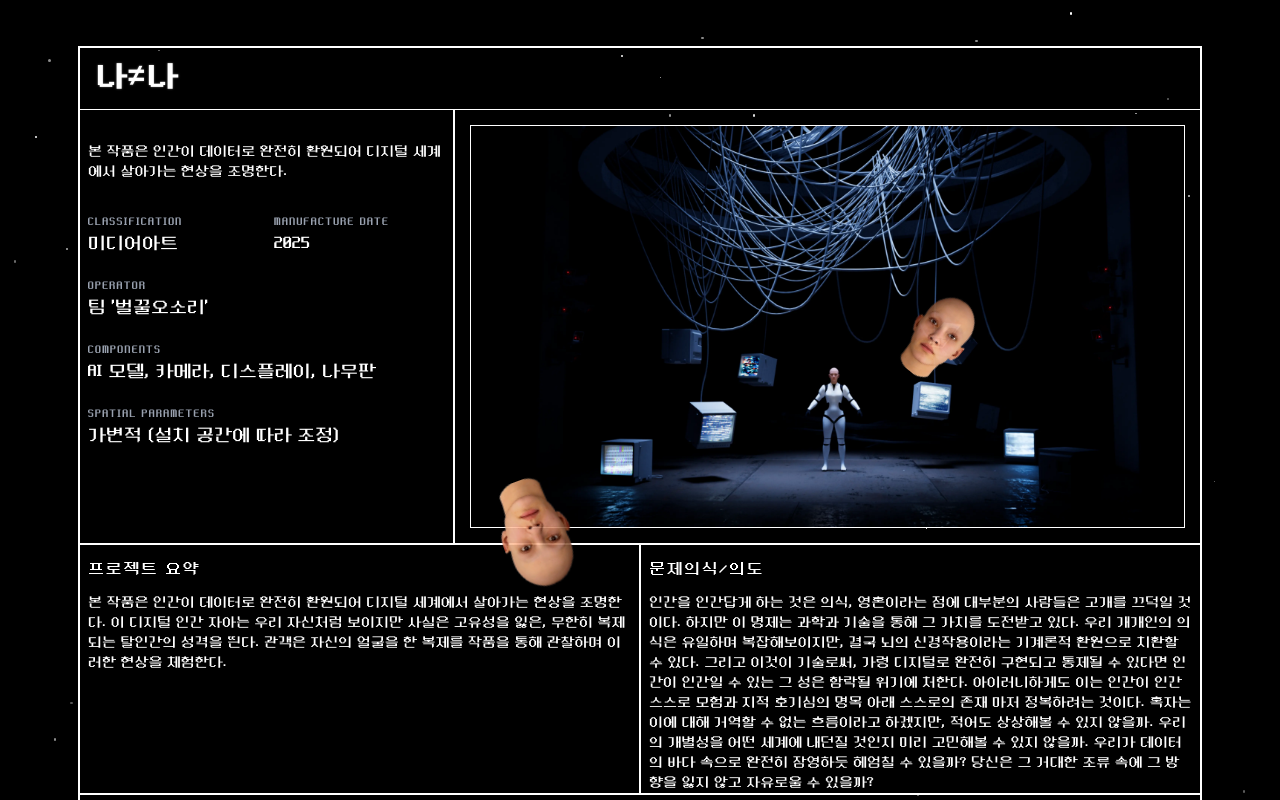
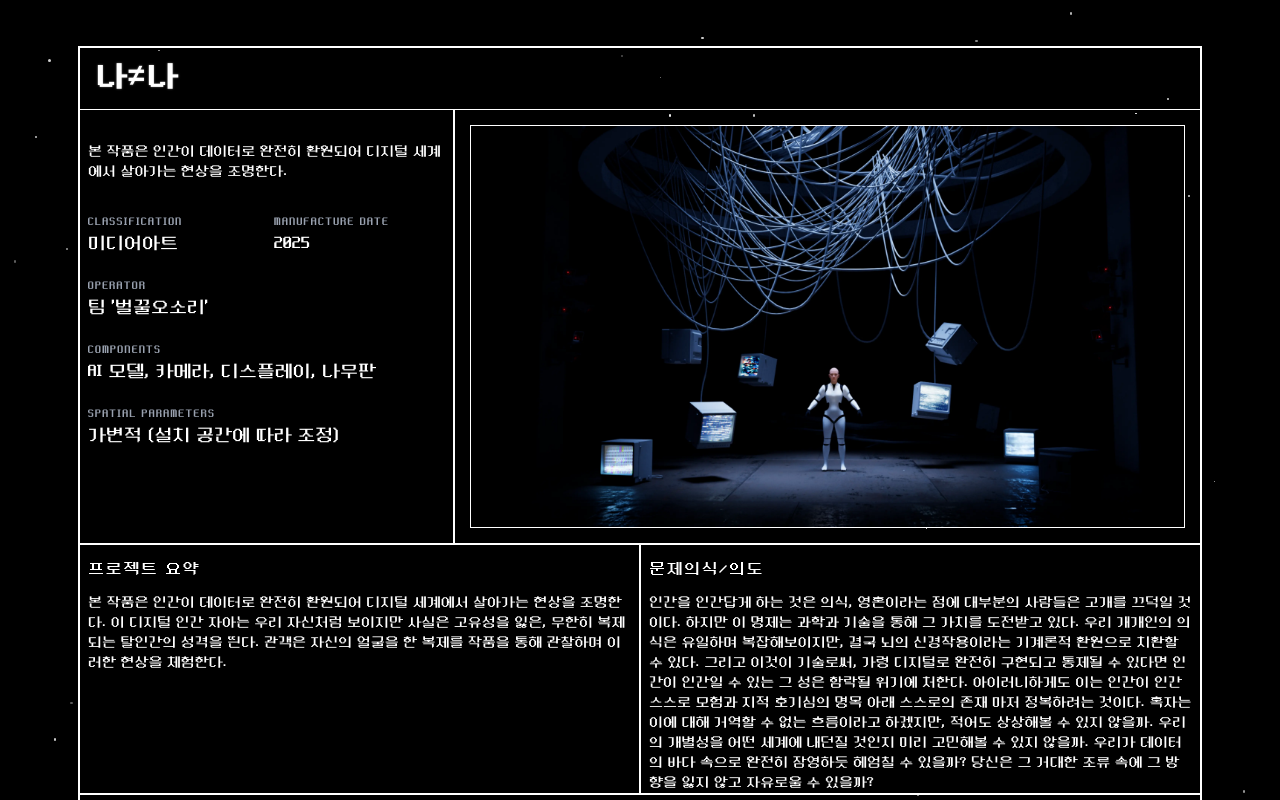
Before and after one commit to jungeol-h/bulggulweb, a React (Vite) app: page / in a window 1280 px wide. Shown: the top 800 px of the page. Built offline with nearby package versions, Linux system fonts and the light colour scheme; a web font is replaced by a local one.

Commit message:
HUD 컴포넌트의 z-index 수정 및 FloatingHeads 주석 처리

```diff
--- a/src/components/ArtworkSection.jsx
+++ b/src/components/ArtworkSection.jsx
@@ -61,7 +61,7 @@ const ArtworkSection = () => {
       <StarryBackground count={150} className="z-0" />
 
       {/* Floating heads animation */}
-      <FloatingHeads count={5} />
+      {/* <FloatingHeads count={5} /> */}
 
       {/* <div className="relative z-10 pt-12 px-8">
         <div className="container mx-auto text-left">
@@ -74,7 +74,7 @@ const ArtworkSection = () => {
         </div>
       </div> */}
 
-      <div className="relative z-10 pt-12">
+      <div className="relative z-1 pt-12">
         <div className="container mx-auto min-h-screen pb-20 px-4 max-w-6xl">
           <div
             ref={containerRef}
--- a/src/components/HudComponents.jsx
+++ b/src/components/HudComponents.jsx
@@ -156,7 +156,7 @@ export const HudImageFrame = ({ src, alt, className = "" }) => (
   <div
     className={` relative w-full h-full overflow-hidden lcd-frame ${className}`}
   >
-    <div className="absolute inset-0 z-10 pointer-events-none"></div>
+    <div className="absolute inset-0 z-1 pointer-events-none"></div>
     <img src={src} alt={alt} className="w-full h-full object-cover " />
   </div>
 );
@@ -315,7 +315,7 @@ export const FloatingHeads = ({ count = 8 }) => {
   }, [count, windowWidth]); // windowWidth가 변경될 때마다 재계산
 
   return (
-    <div className="absolute inset-0 overflow-hidden pointer-events-none z-20">
+    <div className="absolute inset-0 overflow-hidden pointer-events-none z-30">
       {heads.map((head) => (
         <div
           key={head.id}
```
